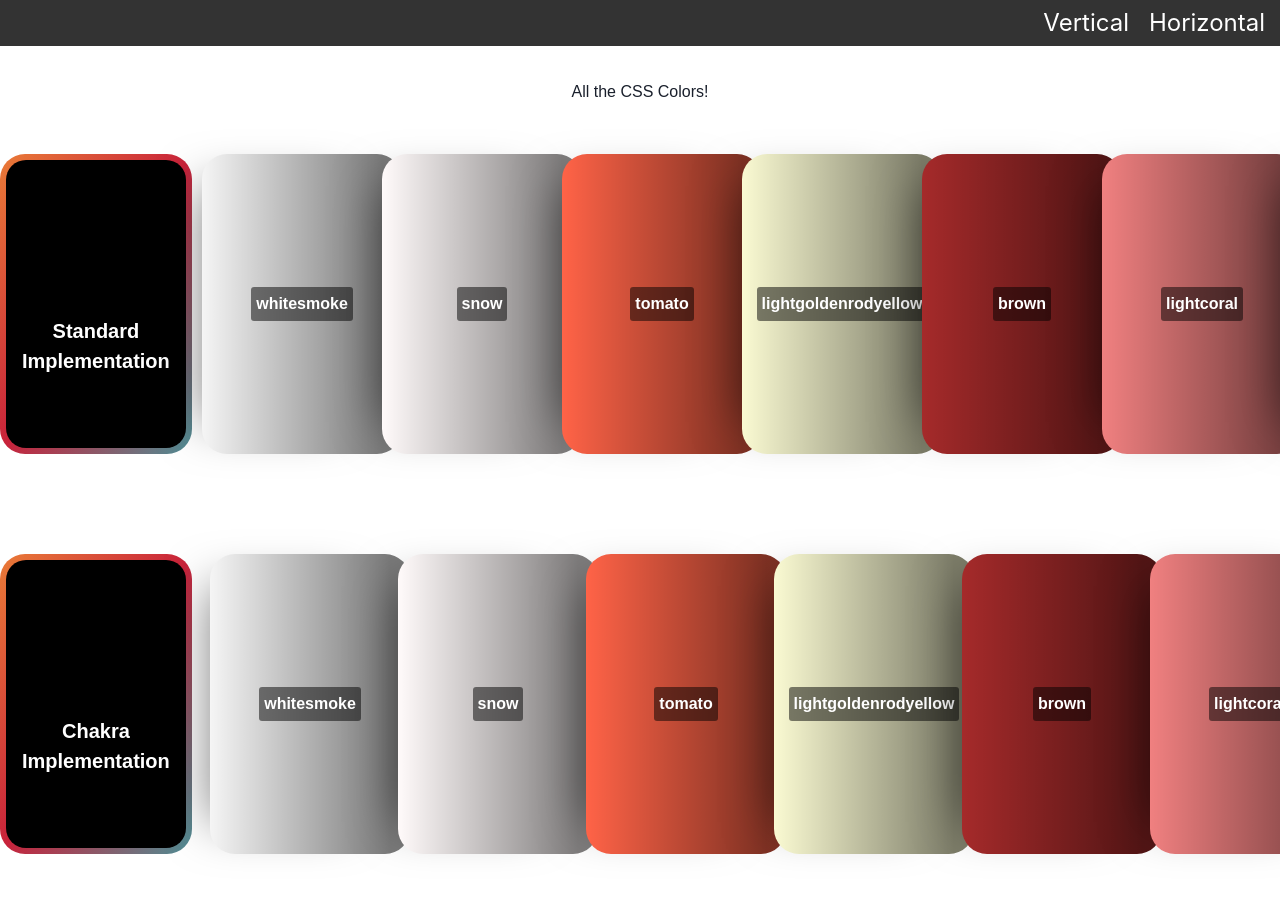
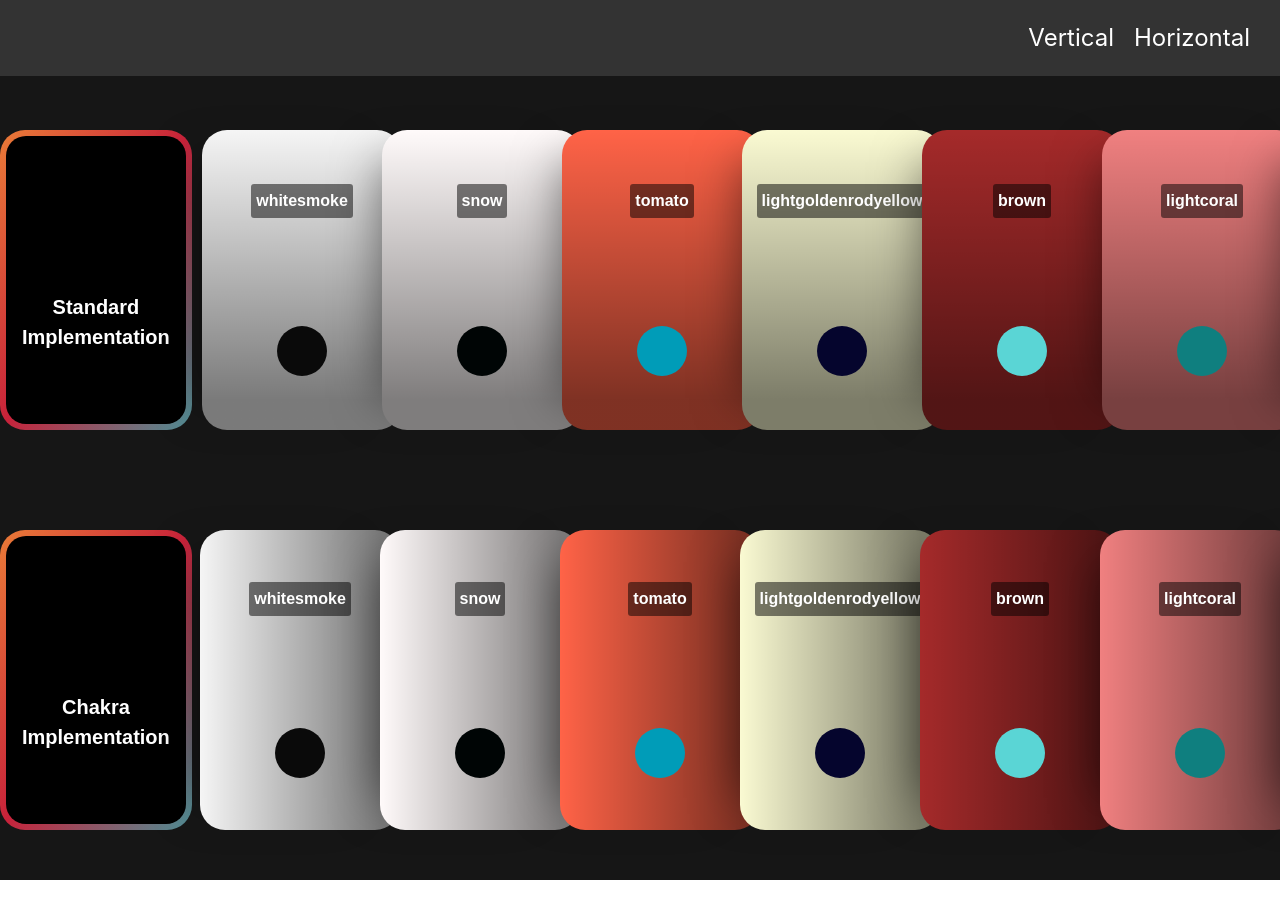
Before and after one commit to terryszhou/intersection-fader, a React (Create React App) app: page /horizontal in a window 1280 px wide. After the commit the page ends 880 px from the top, so only its background shows below. Built offline with nearby package versions, Linux system fonts and the light colour scheme.

Commit message:
Additional styling

```diff
--- a/src/App.css
+++ b/src/App.css
@@ -6,14 +6,20 @@ html {
   font-family: sans-serif;
   text-align: center;
   padding-top: 5rem;
+  background-color: rgb(22,22,22);
 }
 
 .fade-in-section {
   opacity: 0;
   transform: translateY(10vh);
   visibility: hidden;
-  transition: opacity 600ms ease-out, transform 600ms ease-out, visibility 600ms ease-out;
+  transition: opacity 400ms ease-out, transform 100ms ease-out, visibility 400ms ease-out;
   will-change: opacity, transform, visibility;
+}
+
+.fade-in-section:hover ~ .fade-in-section {
+  transform: translateY(30px);
+  transition: transform 100ms ease-out;
 }
 
 .fade-side-section {
@@ -37,26 +43,38 @@ html {
 
 .box {
   padding: 50px;
-  margin: 20px 0;
+  margin: -20px 0;
+  border-radius: 25px;
+  background-image: linear-gradient(to top, rgba(0,0,0,0.5) 10%, rgba(0,0,0,0));
+  box-shadow: -2rem 0 3rem -2rem rgba(0,0,0,0.5);
+  transition-duration: 0.2s;
+}
+
+.box:hover {
+  transform: translate(-.5rem,-.5rem) rotate(1deg);
+  transition-duration: 0.2s;
 }
 
 .box span {
-  background-color: rgba(255, 255, 255, 0.5);
-  display: inline-block;
+  background-color: rgba(0,0,0,0.5);
+  color: white;
   padding: 5px;
   border-radius: 3px;
+  font-weight: bold;
 }
 
 .box2 {
+  flex-direction: column;
   width: 200px;
   height: 300px;
   border-radius: 25px;
   display: flex;
-  justify-content: center;
+  justify-content: space-around;
+
   align-items: center;
   margin: 0 -10px;
   transition-duration: 0.2s;
-  background-image: linear-gradient(to left, rgba(0,0,0,0.5) 10%, rgba(0,0,0,0));
+  background-image: linear-gradient(to top, rgba(0,0,0,0.5) 10%, rgba(0,0,0,0));
   box-shadow: -2rem 0 3rem -2rem rgba(0,0,0,0.5);
 }
 
--- a/src/FadeInSectionChakra.jsx
+++ b/src/FadeInSectionChakra.jsx
@@ -14,12 +14,19 @@ export const FadeInSectionChakra = ({ children }) => {
 
   return (
     <Box
+      className="chakra-vertical"
       opacity={isVisible ? 1 : 0}
       transform={isVisible ? "none" : "translateY(10vh)"}
       visibility={isVisible ? "visible" : "hidden"}
-      transition={"opacity 600ms ease-out, transform 600ms ease-out, visibility 600ms ease-out"}
+      transition={"opacity 400ms ease-out, transform 100ms ease-out, visibility 400ms ease-out"}
       willChange={"opacity, transform, visibility"}
-      ref={domRef}>
+      ref={domRef}
+      _hover={{
+        "& ~ .chakra-vertical": {
+          transform: "translateY(30px)",
+          transition: "transform 100ms ease-out",
+        }
+      }}>
       {children}
     </Box>
   );
--- a/src/Horizontal.jsx
+++ b/src/Horizontal.jsx
@@ -1,5 +1,5 @@
 import React from "react";
-import { Box, Center, HStack, Text } from "@chakra-ui/react";
+import { Box, VStack, HStack, Text, Circle } from "@chakra-ui/react";
 
 import { colors } from "./css-colors";
 import { FadeSide } from "./FadeSide";
@@ -8,7 +8,6 @@ import { FadeSideChakra } from "./FadeSideChakra";
 export const Horizontal = () => {
   return (
     <div className="App">
-      <h1>All the CSS Colors!</h1>
       <div style={styles.rowContainer}>
         <div style={styles.impContainerWrap}>
           <div style={styles.impContainer}>
@@ -19,6 +18,13 @@ export const Horizontal = () => {
           <FadeSide>
             <div className="box2" style={{ backgroundColor: color }}>
               <span>{color}</span>
+              <div style ={{
+                width: "50px",
+                height: "50px",
+                backgroundColor: color,
+                borderRadius: "50%",
+                filter: "invert(1)",
+              }}/>
             </div>
           </FadeSide>
         ))}
@@ -30,7 +36,7 @@ export const Horizontal = () => {
           p={"6px"}
           bg={"linear-gradient(to bottom right, rgb(234,123,55), rgb(200,34,58), rgb(78,143,150))"}
           borderRadius={"25px"}
-          marginRight={"20px"}>
+          marginRight={"14px"}>
           <Box
             w={"100%"}
             h={"100%"}
@@ -48,11 +54,14 @@ export const Horizontal = () => {
         </Box>
         {colors.map(color => (
           <FadeSideChakra>
-            <Center
+            <VStack
+              display={"flex"}
+              alignItems={"center"}
+              justifyContent={"space-around"}
               w={"200px"}
               h={"300px"}
               borderRadius={"25px"}
-              mx={"-10px"}
+              mx={"-14px"}
               bgImage={"linear-gradient(to left, rgba(0,0,0,0.5) 10%, rgba(0,0,0,0))"}
               bgColor={color}
               boxShadow={"-2rem 0 3rem -2rem rgba(0,0,0,0.5)"}
@@ -69,7 +78,13 @@ export const Horizontal = () => {
                 fontWeight={"bold"}>
                 {color}
               </Text>
-            </Center>
+              <Circle
+                w={50}
+                h={50}
+                bgColor={color}
+                filter={"invert(1)"}
+              />
+            </VStack>
           </FadeSideChakra>
         ))}
       </HStack>
@@ -82,7 +97,8 @@ const styles = {
     height: "50vh",
     display: "flex",
     alignItems: "center",
-    overflow: "scroll"
+    overflow: "scroll",
+    borderRadius: "25px",
   },
   rowHeader: {
     marginTop: "140px",
--- a/src/Nav.jsx
+++ b/src/Nav.jsx
@@ -13,7 +13,7 @@ export const Nav = () => (
 const styles = {
   navbar: {
     backgroundColor: 'rgb(51,51,51)',
-    padding: "5px",
+    padding: "20px",
     position: "fixed",
     width: "100vw",
     zIndex: 2,
--- a/src/Vertical.jsx
+++ b/src/Vertical.jsx
@@ -8,10 +8,13 @@ import { colors } from "./css-colors";
 export const Vertical = () => {
   return (
     <div className="App">
-      <h1>All the CSS Colors!</h1>
       <Flex>
         <div style={{ width: "50%", margin: "0 2px" }}>
-          <h1>Standard Implementation</h1>
+          <div style={styles.impContainerWrap}>
+            <div style={styles.impContainer}>
+              <h1 style={styles.columnHeader}>Standard Implementation</h1>
+            </div>
+          </div>
           {colors.map(color => (
             <FadeInSection>
               <div className="box" style={{ backgroundColor: color }}>
@@ -21,18 +24,47 @@ export const Vertical = () => {
           ))}
         </div>
         <Box w={"50%"} mx={2}>
-          <Text>Chakra Implementation</Text>
+          <Box
+            bg={"linear-gradient(to bottom right, rgb(234,123,55), rgb(200,34,58), rgb(78,143,150))"}
+            p={"6px"}
+            borderRadius={"25px"}
+            marginBottom={"2rem"}>
+            <Box
+              w={"100%"}
+              borderRadius={"20px"}
+              backgroundColor={"black"}
+              p={"1rem"}>
+              <Text
+                p={"2rem"}
+                fontSize={"20px"}
+                fontWeight={"bold"}
+                color={"white"}>
+                Chakra Implementation
+              </Text>
+            </Box>
+          </Box>
           {colors.map(color => (
             <FadeInSectionChakra>
               <Box
                 p={"50px"}
-                m={"20px 0"}
-                bgColor={color}>
+                m={"-20px 0"}
+                bgColor={color}
+                bgImage={"linear-gradient(to top, rgba(0,0,0,0.5) 10%, rgba(0,0,0,0))"}
+                boxShadow={"-2rem 0 3rem -2rem rgba(0,0,0,0.5)"}
+                borderRadius={"25px"}
+                transitionDuration={"0.2s"}
+                _hover={{
+                  transform: "translate(-.5rem,-.5rem) rotate(1deg)",
+                  transitionDuration: "0.2s",
+                }}
+              >
                 <Text
-                  bgColor={"rgba(255,255,255,0.5)"}
+                  bgColor={"rgb(0,0,0,0.5)"}
+                  color={"white"}
+                  px={"5px"}
                   display={"inline-block"}
-                  p={"5px"}
-                  borderRadius={3}>
+                  borderRadius={3}
+                  fontWeight={"bold"}>
                   {color}
                 </Text>
               </Box>
@@ -43,3 +75,24 @@ export const Vertical = () => {
     </div>
   );
 };
+
+const styles = {
+  columnHeader: {
+    padding: "2rem",
+    fontSize: "20px",
+    fontWeight: "bold",
+    color: "white",
+  },
+  impContainerWrap: {
+    background: "linear-gradient(to bottom right, rgb(234,123,55), rgb(200,34,58), rgb(78,143,150))",
+    padding: "6px",
+    borderRadius: "25px",
+    marginBottom: "2rem",
+  },
+  impContainer: {
+    width: "100%",
+    borderRadius: "20px",
+    backgroundColor: "black",
+    padding: "1rem",
+  },
+};
```
